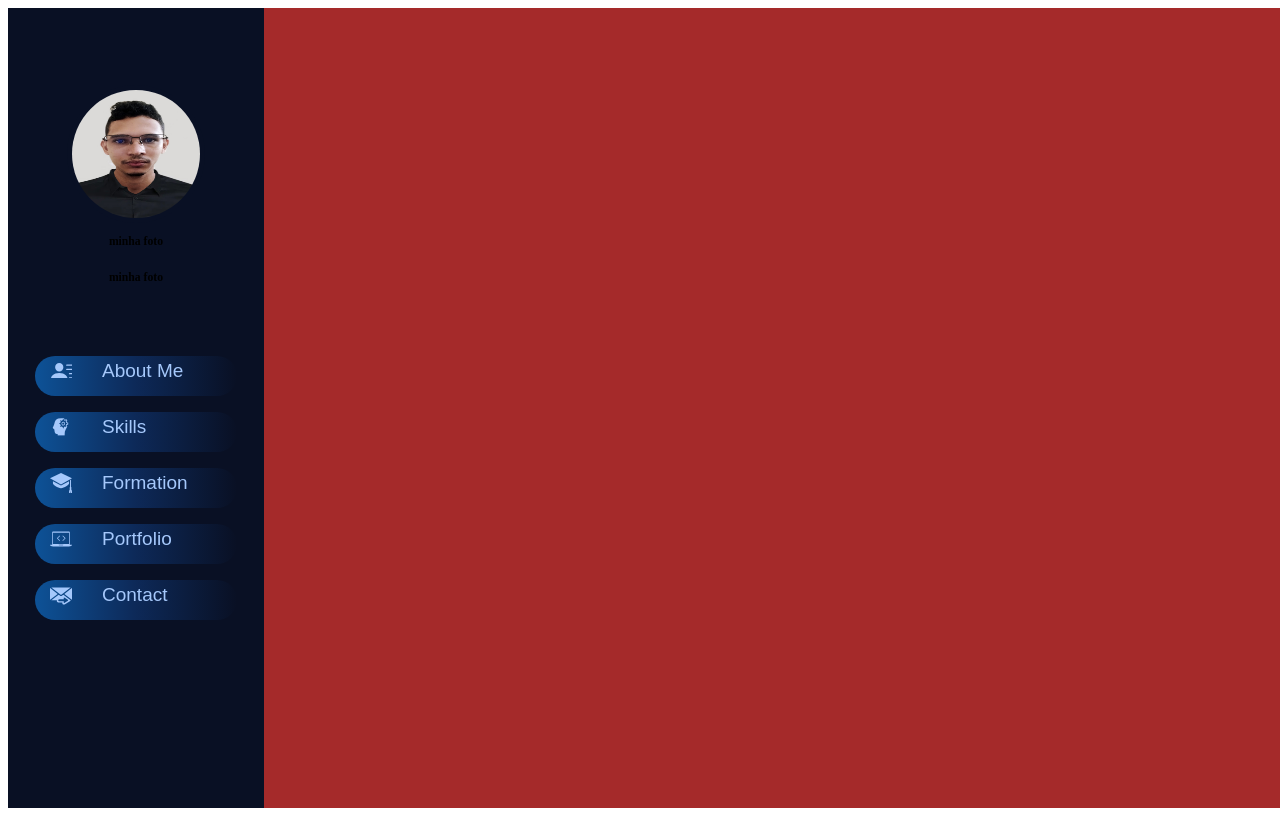
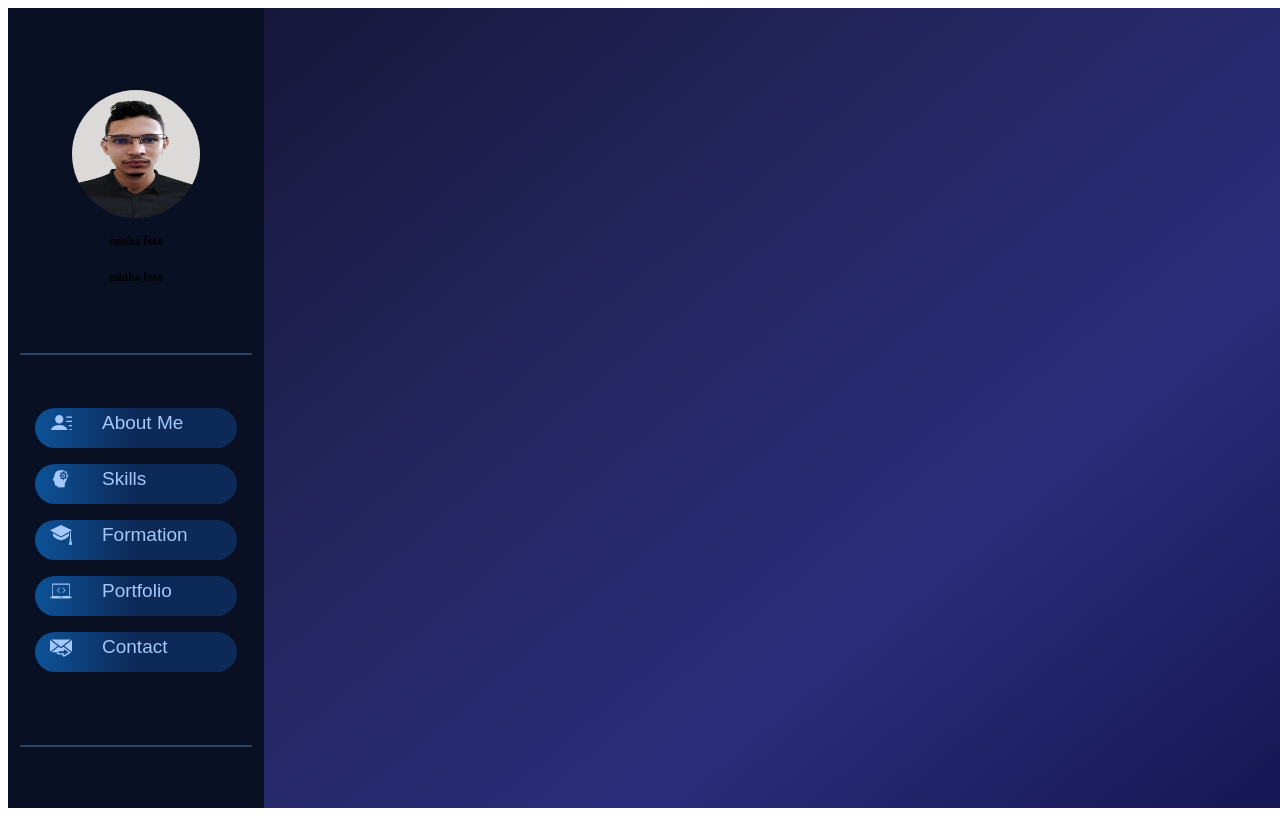
Before and after one commit to AbraaoMorais/Sites, a Next.js app in the folder website_2/my-portfoliosite/: page / in a window 1280 px wide. Built offline with nearby package versions, Linux system fonts and the light colour scheme.

Commit message:
line horintal <hr> estilized added

```diff
--- a/website_2/my-portfoliosite/components/SideLeft.js
+++ b/website_2/my-portfoliosite/components/SideLeft.js
@@ -19,9 +19,11 @@ const SideLeft = () => {
             <h1>minha foto</h1>
             <h1>minha foto</h1>
         </div>
+        <hr className = {styles.line_horizontal}></hr>
         <div className = {styles.menuNav}>
             <Nav/>
         </div>
+        <hr className = {styles.line_horizontal}></hr>
     </section>
     );
 }
--- a/website_2/my-portfoliosite/styles/index.module.css
+++ b/website_2/my-portfoliosite/styles/index.module.css
@@ -24,8 +24,8 @@
     justify-content: center;
     align-items: center;
     font-size: 10px;
-    background-color: brown;
-
+    background-color: rgb(21, 23, 83); /*for browsers that do not support gradients*/
+    background-image: linear-gradient(320deg, rgb(21, 23, 83),rgb(42, 45, 122), rgb(35, 37, 93), rgb(23, 23, 58));
 }
 
 /* .footer{
--- a/website_2/my-portfoliosite/styles/nav.module.css
+++ b/website_2/my-portfoliosite/styles/nav.module.css
@@ -24,6 +24,7 @@
     font-family: 'Abel', sans-serif;
     font-weight: 500;
     line-height: 1em;
+    background-color: #0D2958; /*for browsers that do not support gradients*/
     background-image: linear-gradient(to right, rgba(13, 82, 151, 1),#0D2958, rgba(9, 16, 36, 0)) ;
     border-radius: 30px;
 
--- a/website_2/my-portfoliosite/styles/sideLeft.module.css
+++ b/website_2/my-portfoliosite/styles/sideLeft.module.css
@@ -39,4 +39,11 @@
     justify-content: center;
     align-items: center;
     width: 100%;
+    margin-top: 40px;
+    margin-bottom: 60px
 }
+.line_horizontal{
+    width: 90%;
+    border: solid 1px;
+    color: #314665;
+}
```
Also changed, not shown: website_2/my-portfoliosite/styles/global.css (line endings or trailing spaces).
